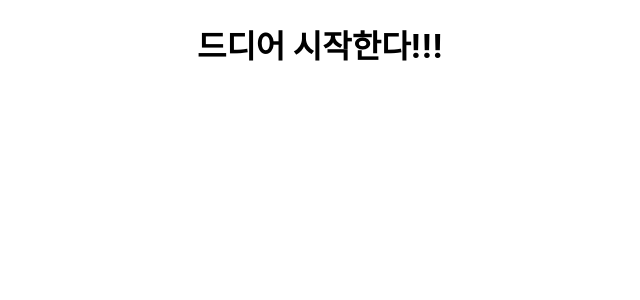
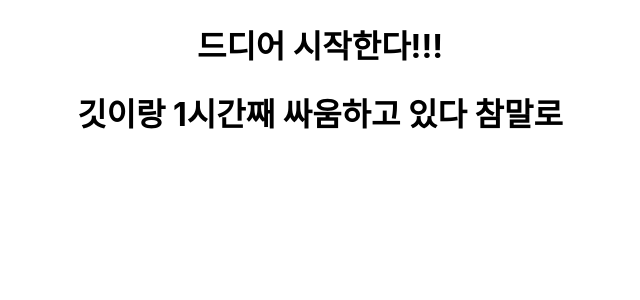
Before and after one commit to Xeostop1/SimpleDiary, a React (Create React App) app: page / in a window 1280 px wide. Shown: the top 300 px of the page, without its empty margins (320-960 px from the left). Built offline with nearby package versions, Linux system fonts and the light colour scheme.

Commit message:
add: 깃 오류로 삭제로 심플 다이어리만 추가

```diff
--- a/src/App.js
+++ b/src/App.js
@@ -4,6 +4,7 @@ function App() {
   return (
     <div className="App">
       <h1>드디어 시작한다!!!</h1>
+      <h1>깃이랑 1시간째 싸움하고 있다 참말로</h1>
     </div>
   );
 }
```
